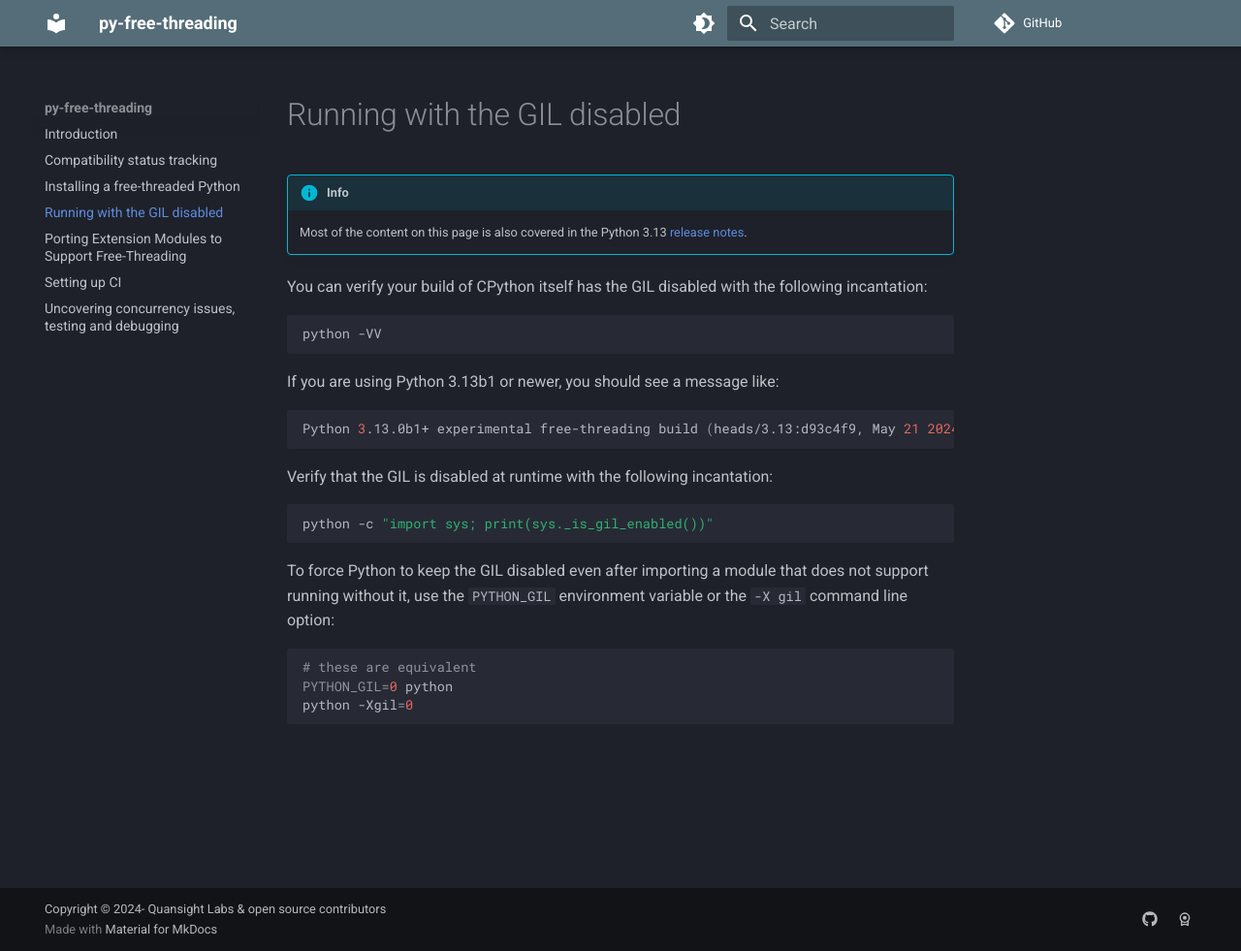
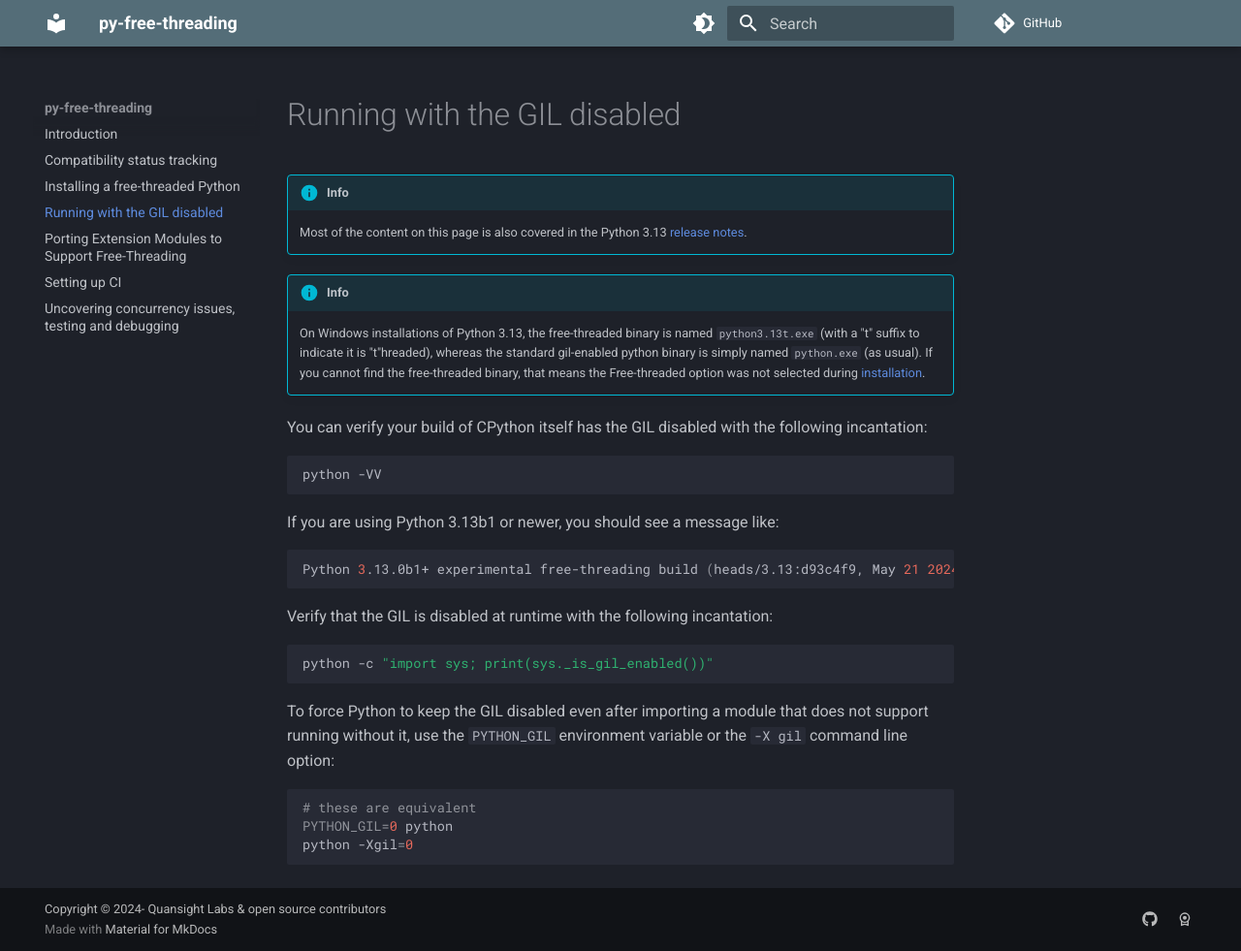
Before and after one commit to Quansight-Labs/free-threaded-compatibility, an MkDocs documentation site: the page built from docs/running-gil-disabled.md, in a window 1280 px wide and 981 px high. Shown: the whole window at 97% size. Built offline with MkDocs 1.6.1 and Material for MkDocs 9.7.7, drawn with Linux system fonts in a browser that asks for light colours; comment, search, counter and statistics services are not loaded.

Commit message:
info about special name of free-threaded Python binary on Windows

```diff
--- a/docs/running-gil-disabled.md
+++ b/docs/running-gil-disabled.md
@@ -3,6 +3,9 @@
 !!! info
     Most of the content on this page is also covered in the Python 3.13
     [release notes](https://docs.python.org/3.13/whatsnew/3.13.html#free-threaded-cpython).
+
+!!! info
+    On Windows installations of Python 3.13, the free-threaded binary is named `python3.13t.exe` (with a "t" suffix to indicate it is "t"hreaded), whereas the standard gil-enabled python binary is simply named `python.exe` (as usual). If you cannot find the free-threaded binary, that means the Free-threaded option was not selected during [installation](installing_cpython.md).
 
 You can verify your build of CPython itself has the GIL disabled with the
 following incantation:
```
